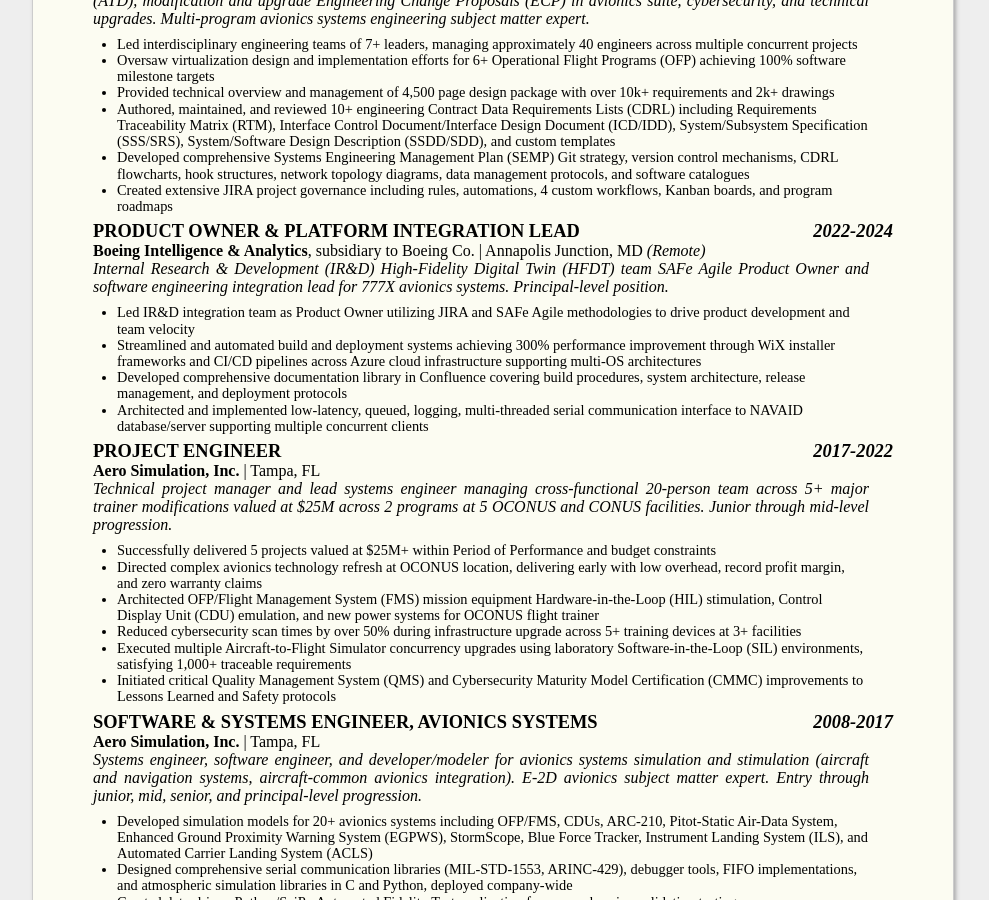
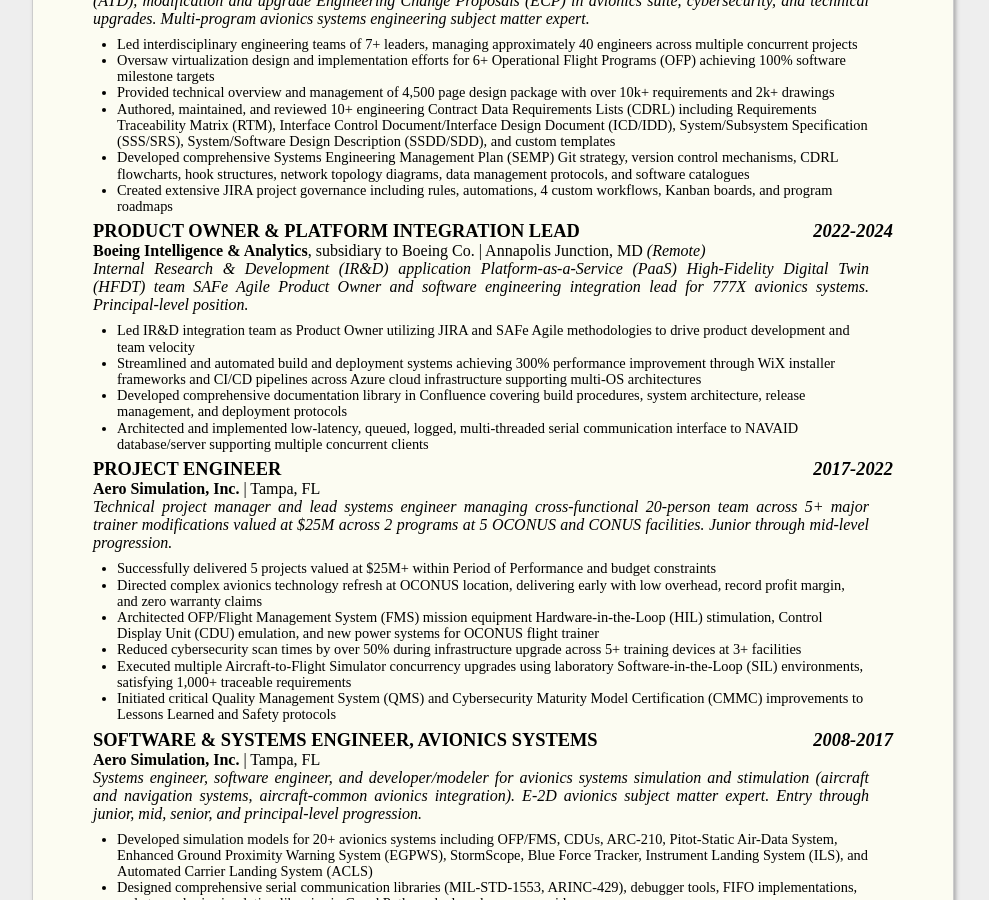
Before and after one commit to MrMattBusby/MrMattBusby.github.io, a Jekyll site: the page built from index.md, in a window 1280 px wide and 900 px high, scrolled down 391 px. Shown: the whole window, without its empty margins (147-1136 px from the left). Built offline with Jekyll 4.4.1, drawn with Linux system fonts in a browser that asks for light colours.

Commit message:
Hotfix: PaaS

```diff
--- a/index.md
+++ b/index.md
@@ -36,12 +36,12 @@
 ### Product Owner & Platform Integration Lead *2022-2024*
 
 **Boeing Intelligence & Analytics**, subsidiary to Boeing Co.  |  Annapolis Junction, MD *(Remote)*
-*Internal Research & Development (IR&D) High-Fidelity Digital Twin (HFDT) team SAFe Agile Product Owner and software engineering integration lead for 777X avionics systems. Principal-level position.*
+*Internal Research & Development (IR&D) application Platform-as-a-Service (PaaS) High-Fidelity Digital Twin (HFDT) team SAFe Agile Product Owner and software engineering integration lead for 777X avionics systems. Principal-level position.*
 
 - Led IR&D integration team as Product Owner utilizing JIRA and SAFe Agile methodologies to drive product development and team velocity
 - Streamlined and automated build and deployment systems achieving 300% performance improvement through WiX installer frameworks and CI/CD pipelines across Azure cloud infrastructure supporting multi-OS architectures
 - Developed comprehensive documentation library in Confluence covering build procedures, system architecture, release management, and deployment protocols
-- Architected and implemented low-latency, queued, logging, multi-threaded serial communication interface to NAVAID database/server supporting multiple concurrent clients
+- Architected and implemented low-latency, queued, logged, multi-threaded serial communication interface to NAVAID database/server supporting multiple concurrent clients
 
 ### Project Engineer *2017-2022*
 
```
